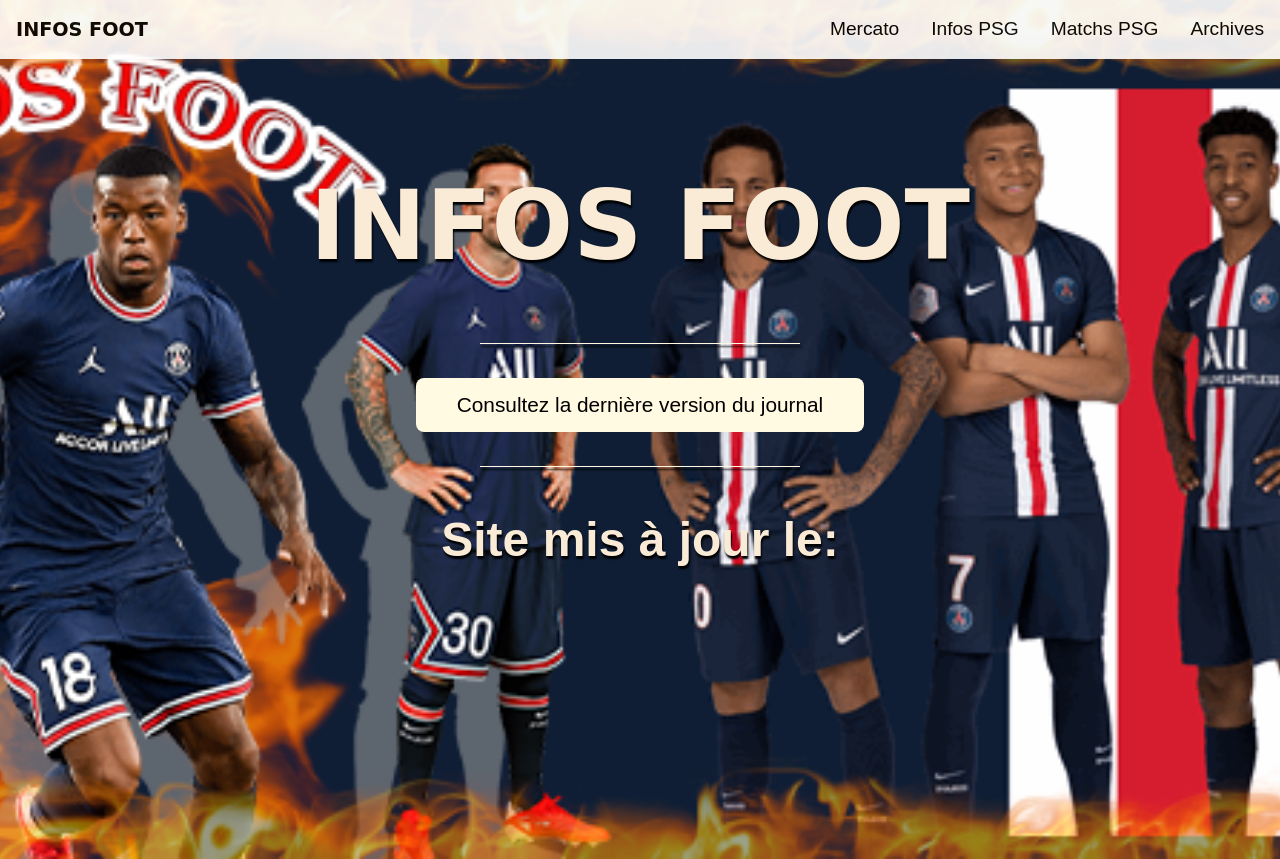
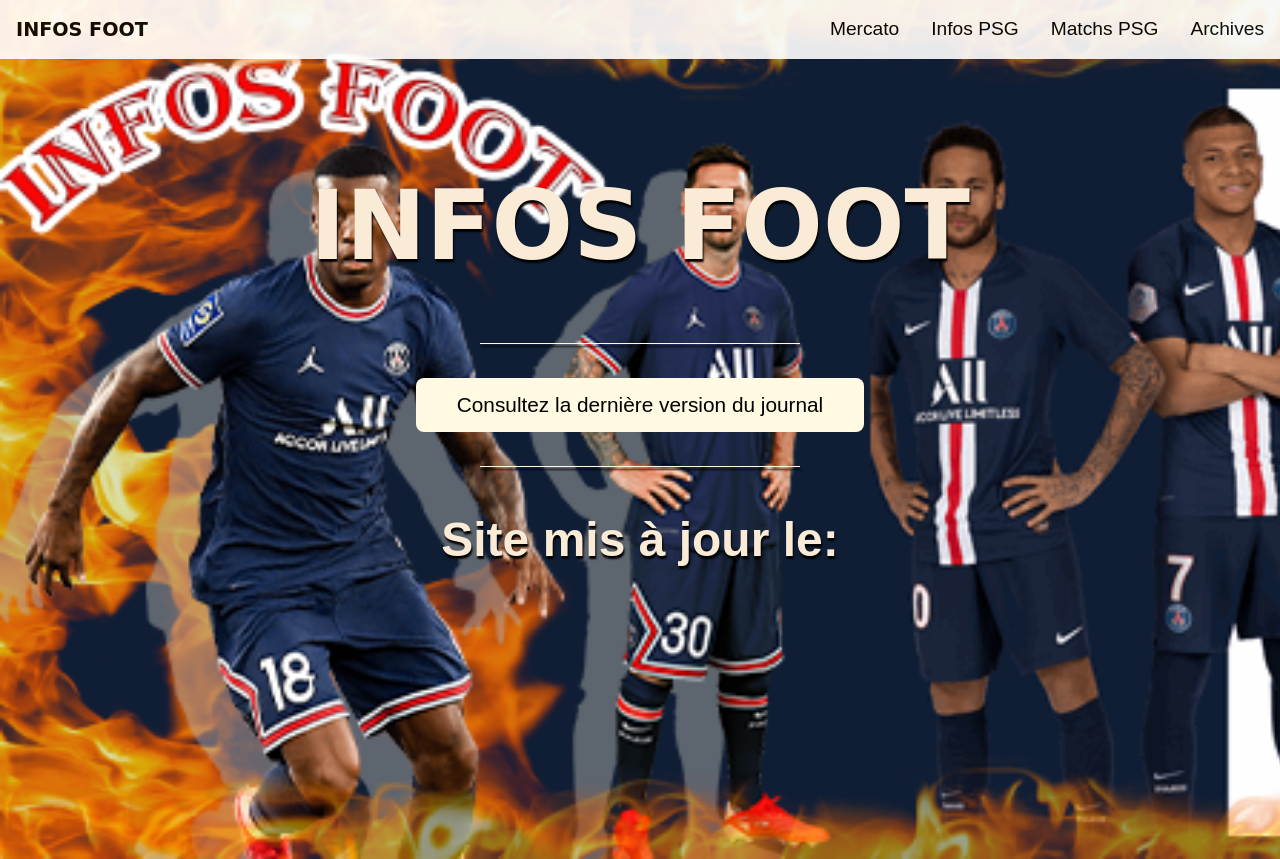
Before and after one commit to Infosfoot/Infosfoot.github.io, a plain HTML site: page index.html in a window 1280 px wide. Shown: the top 859 px of the page. Drawn offline with Linux system fonts and the light colour scheme; a web font is replaced by a local one.

Commit message:
Update style.css

```diff
--- a/style.css
+++ b/style.css
@@ -52,7 +52,7 @@
 /* ******************* IMAGE PRINCIPALE ********************* */
 #BanierePrincipale {
     padding-top: 60px;
-    background: url(media/banniere\ convertie\ 2.png) no-repeat fixed 50% 50%;
+    background: url(media/banniere\ convertie\ 2.png);
     background-size: cover;
     height: 799px;
   }
```
